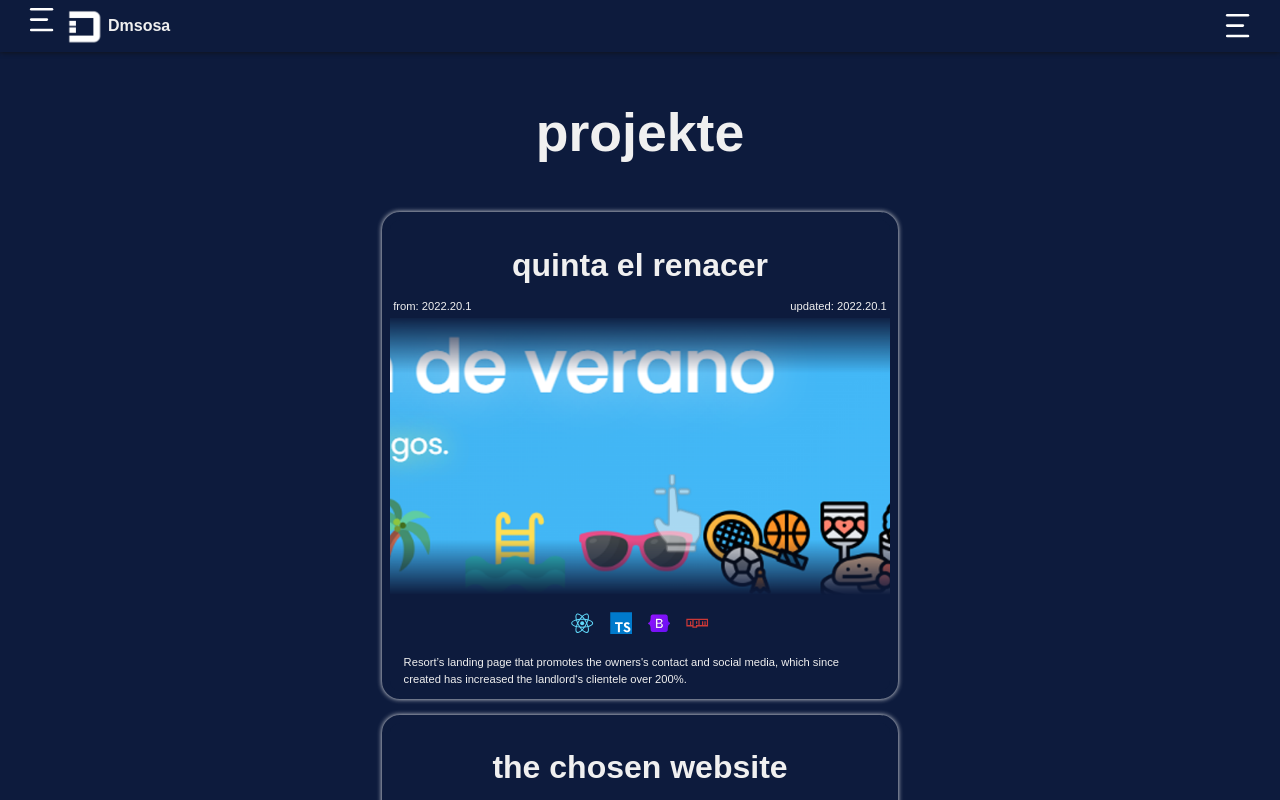
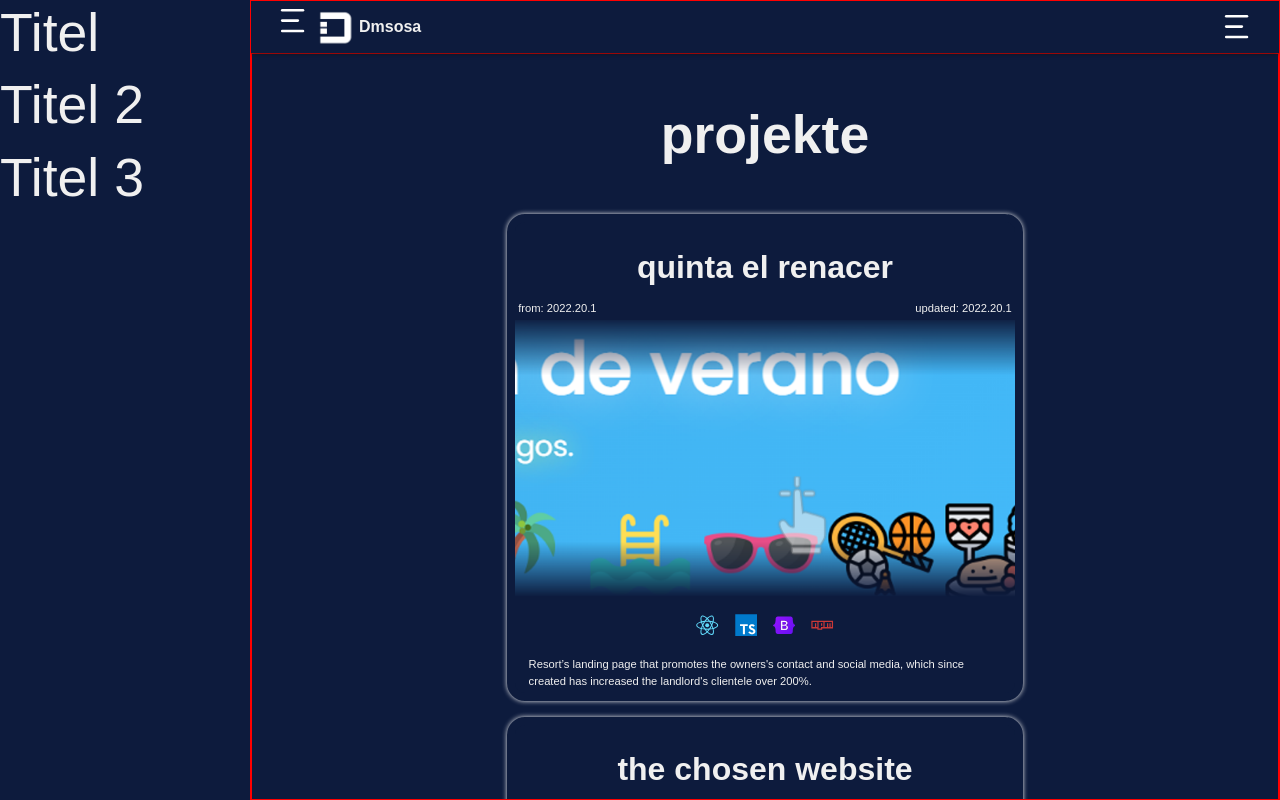
Before and after one commit to dmsosa/portfolio, a React (Vite) app: page / in a window 1280 px wide. Built offline with nearby package versions, Linux system fonts and the light colour scheme.

Commit message:
drag events

```diff
--- a/src/App.tsx
+++ b/src/App.tsx
@@ -11,6 +11,8 @@ import { Outlet } from 'react-router-dom'
 import Header from './components/Header/Header'
 import { EndpunktContextProvider } from './context/EndpunktContext'
 import { AuthContextProvider } from './context/AuthContext'
+import SidebarNav from './components/Nav/SidebarNav'
+import NavMobile from './components/Nav/NavMobile'
 
 
 export type TThemeContext = {
@@ -58,18 +60,22 @@ function App() {
 
   }, { scope: sectionRef });
 
+
+
   return (
-    <div id="app-wrapper">
+    <div id="app-wrapper" className="app-wrapper">
     <AuthContextProvider>
     <EndpunktContextProvider>
     <ThemeProvider>
     <SidebarContextProvider>
       <ThemeToggler/>
-      <Header />
+      <SidebarNav/>
+      <NavMobile />
       <main>
+        <Header />
         <Outlet />
+        {/* Footer */}
       </main>
-      {/* Footer */}
     </SidebarContextProvider>
     </ThemeProvider>
     </EndpunktContextProvider>
--- a/src/components/Nav/NavMobile.tsx
+++ b/src/components/Nav/NavMobile.tsx
@@ -1,12 +1,14 @@
-
-import DashboardList from "../Widgets/LinkList";
+import LinkList from "../Widgets/LinkList";
 
 
-function DashboardNavMobile() {
+
+function NavMobile() {
     return (
-        <nav className="dashboard-nav-mobile">
-            <DashboardList/>
+        <nav className="nav-mobile d-block d-md-none">
+            <div className="sidebar-content">
+                <LinkList expanded={false}/>
+            </div>
         </nav>
     );
 }
-export default DashboardNavMobile;
+export default NavMobile;
--- a/src/components/Nav/SidebarNav.tsx
+++ b/src/components/Nav/SidebarNav.tsx
@@ -1,27 +1,42 @@
-import BenutzerInfo from "../Widgets/Benutzer/BenutzerInfo";
-import boy from "../../assets/img/boy.png";
-import DashboardToggler from "./SidebarNavToggler";
-import { IoSettings } from "react-icons/io5";
-import LinkList from "../Widgets/LinkList";
-import { TSidebarContext, useSidebarContext } from "../../context/SidebarContext";
+import { DragEvent } from "react";
+
 
 
 function SidebarNav() {
-    const { expanded } = useSidebarContext() as TSidebarContext;
+    const handleDragStart = (e: DragEvent<HTMLElement>) => {
+        const sidebar = e.currentTarget;
+        if (!sidebar!.classList.contains('dragging')) {
+            sidebar!.classList.add('dragging')
+        }
+    }
+    const handleDrag = (e: DragEvent<HTMLElement>) => {
+        const width = e.clientX;
+        const appWrapper = document.getElementById('app-wrapper');
+        if (width <= 82) {
+            appWrapper?.style.setProperty('grid-template-columns', '82px 1fr')
+        } else if (width >= 255 ) {
+            appWrapper?.style.setProperty('grid-template-columns', '255px 1fr')
+
+        } else {
+            appWrapper?.style.setProperty('grid-template-columns', `${width}px 1fr`)
+        }
+    }
+    const handleDragEnd = (e: DragEvent<HTMLElement>) => {
+        const sidebar = e.currentTarget;
+        if (sidebar!.classList.contains('dragging')) {
+            sidebar!.classList.remove('dragging')
+        }
+    }
     return (
-        <nav id="nav" className="sidebar-nav active">
+        <nav id="sidebar-nav" className="sidebar-nav active d-none d-md-block" draggable={true} onDragStart={handleDragStart} onDrag={handleDrag} onDragEnd={handleDragEnd}>
             <div className="sidebar-content">
-                <div className="benutzer--wrapper">
-                    <BenutzerInfo bild={boy} username={"dmsosa"} expanded={expanded}/>
-                    <div className="d-flex justify-content-between align-items-center d-none d-md-block">
-                        <a href='/settings'><IoSettings></IoSettings></a>
-                        <DashboardToggler hideButton={true}/>
-                    </div>
-                </div>
-                <LinkList expanded={expanded}/>
-                <div className="sidebar-footer">
-                    <h2>ert</h2>
-                </div>
+                <h1>Titel</h1>
+            </div>
+            <div className="sidebar-content">
+                <h1>Titel 2</h1>
+            </div>
+            <div className="sidebar-content">
+                <h1>Titel 3</h1>
             </div>
         </nav>
     );
--- a/src/context/SidebarContext.tsx
+++ b/src/context/SidebarContext.tsx
@@ -1,4 +1,4 @@
-import { createContext, ReactNode, useContext, useEffect, useState } from "react";
+import { createContext, ReactNode, useContext, useState } from "react";
 
 export type TSidebarContext = {
     expanded: boolean,
@@ -22,17 +22,17 @@ export function SidebarContextProvider({ children } : { children: ReactNode | Re
     const [expanded, setExpanded] = useState(false);
     const [navWidth, setNavWidth] = useState(viewportWidth);
 
-    useEffect(() => {
-        const nav = document.getElementById("nav");
-        if (!nav) return;
-        nav.style.setProperty('width', `${navWidth}px`);
-        const main = document.querySelector("main")  as HTMLDivElement;
-        if (navWidth === 0 || navWidth === viewportWidth) {
-            main.style.setProperty('width', '100vw');
-        } else {
-            main.style.setProperty('width', `calc( 100vw - ${navWidth}px)`);
-        }
-    }, [ navWidth ])
+    // useEffect(() => {
+    //     const nav = document.getElementById("sidebar-nav");
+    //     if (!nav) return;
+    //     nav.style.setProperty('width', `${navWidth}px`);
+    //     const main = document.querySelector("main")  as HTMLDivElement;
+    //     if (navWidth === 0 || navWidth === viewportWidth) {
+    //         main.style.setProperty('width', '100vw');
+    //     } else {
+    //         main.style.setProperty('width', `calc( 100vw - ${navWidth}px)`);
+    //     }
+    // }, [ navWidth ])
     return  (
     <SidebarContext.Provider value={{ expanded, setExpanded, navWidth, setNavWidth }}>
         {children}
--- a/src/scss/components/_sidebar.scss
+++ b/src/scss/components/_nav.scss
@@ -1,4 +1,12 @@
 .sidebar-nav {
+    cursor: pointer;
+    user-select: none;
+    transition: background-color 0.4s;
+    &.dragging {
+        background-color: red;
+    }
+}
+.nav-mobile {
     z-index: 1000;
     position: fixed;
     bottom: 0;
@@ -16,9 +24,9 @@
         display: flex;
         justify-content: center;
         align-items: center;
-        padding: 0.5rem;
-        .benutzer--info {
-            max-width: 2.5rem;
+        height: 100%;
+        ul {
+            gap: 1rem;
         }
     }
     // &.active {
@@ -29,16 +37,6 @@
     //         border-radius: 0;
     //     }
     // }
-}
-.benutzer--wrapper {
-    display: flex;
-    justify-content: center;
-    align-items: center;
-    margin-left: 1.25rem;
-    order: 2;
-}
-.sidebar-footer {
-    display: none;
 }
 //desktop
 // .sidebar-nav {
--- a/src/scss/styles.scss
+++ b/src/scss/styles.scss
@@ -39,7 +39,7 @@ $spacers: map-merge((6: $spacer * 6, 15: $spacer * 15), $spacers);
 
 // 9. components
 @import "./components/header";
-@import "./components/sidebar";
+@import "./components/nav";
 @import "./components/footer";
 @import "./components/portfolio";
 @import "./components/about";
@@ -63,6 +63,9 @@ $spacers: map-merge((6: $spacer * 6, 15: $spacer * 15), $spacers);
 
 
 //Code
+:root {
+    --nav-width: 0vw;
+}
 html {
     font-size: 16px;
 }
@@ -73,9 +76,14 @@ body, #app {
     position: relative;
     font-family: sans-serif;
 }
-.app-inner {
-    display: flex;
+.app-wrapper {
+    display: grid;
     height: 100%;
+    grid-template-columns: 250px 1fr;
+    transition: grid-template-columns 0.4s;
+    &.contract  {
+        grid-template-columns: 80px 1fr;
+    }
 }
 .theme-dark {
     background-color: $dark;
@@ -83,8 +91,8 @@ body, #app {
 }
 main {
     height: 100vh;
-    width: 100%;
     overflow: hidden scroll;
+    border: red solid 1px;
 }
 section {
     max-width: 100vw;
```
Also changed, not shown: src/assets/css/styles.css, 1 other file (tests, documents, lock files or other folders).
